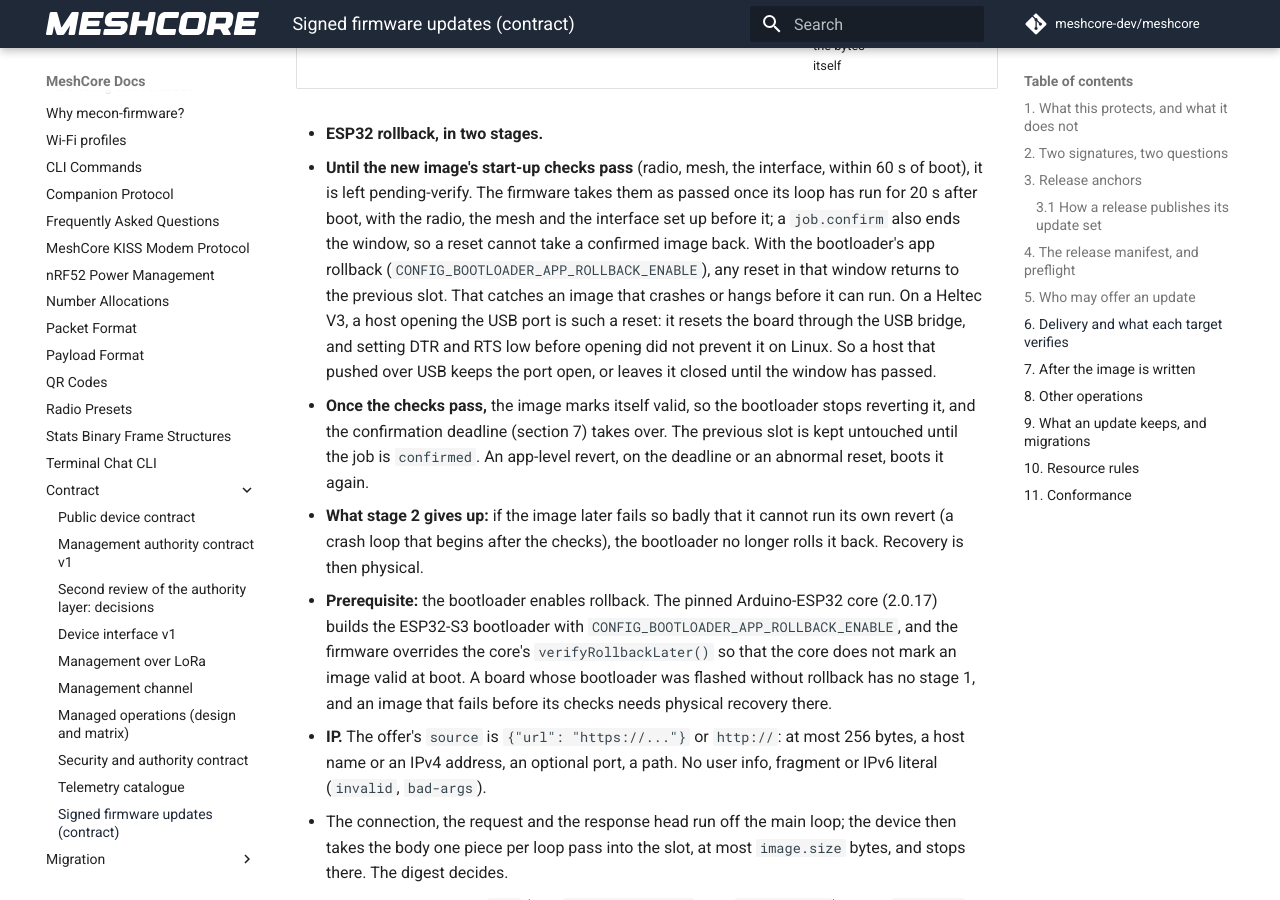
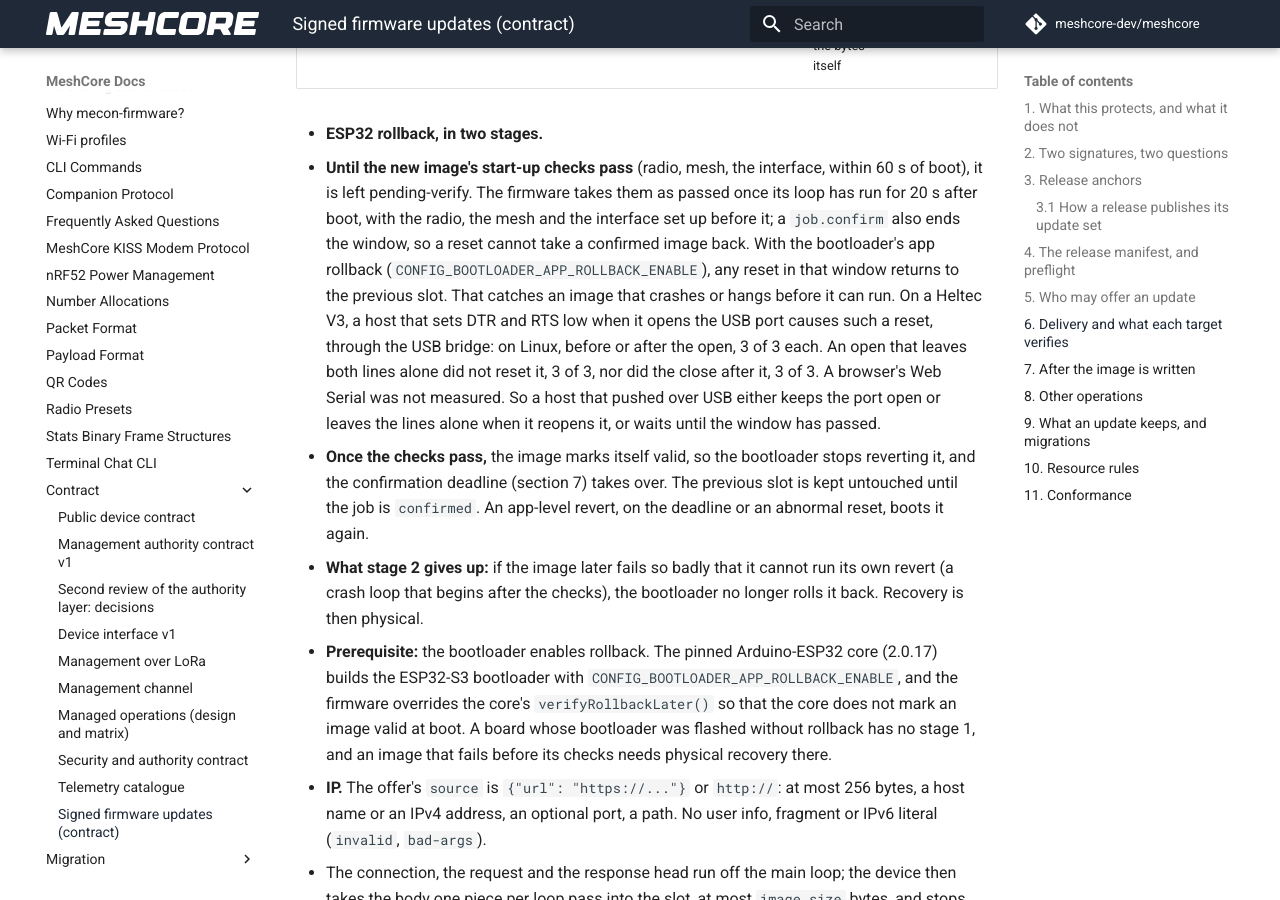
Before and after one commit to hoejriis/mecon-firmware, an MkDocs documentation site: the page built from docs/contract/UPDATES.md, in a window 1280 px wide and 900 px high, scrolled down 7108 px. Built offline with MkDocs 1.6.1 and Material for MkDocs 9.7.7, drawn with Linux system fonts in a browser that asks for light colours; comment, search, counter and statistics services are not loaded.

Commit message:
Docs: what resets a V3 on opening its port is setting DTR and RTS (#405)
* Docs: what resets a V3 on opening its port is setting DTR and RTS

Both runs here set the lines low, before or after the open, and both reset the board. The mesh coder ran an open that leaves them alone, and it did not reset, 3 of 3. So it is setting the lines that resets a V3, not opening the port.

Co-Authored-By: Claude Opus 5.5 (1M context) <noreply@anthropic.com>

* Docs: closing a V3's port after an untouched open does not reset it

Measured by the mesh coder on v3test by its uptime, 3 of 3. A browser's Web Serial is still not measured.

Co-Authored-By: Claude Opus 5.5 (1M context) <noreply@anthropic.com>

---------

Co-authored-by: Claude Opus 5.5 (1M context) <noreply@anthropic.com>

```diff
--- a/docs/contract/UPDATES.md
+++ b/docs/contract/UPDATES.md
@@ -138,7 +138,7 @@ Measured worst cases:
 
 - **ESP32 rollback, in two stages.**
   1. **Until the new image's start-up checks pass** (radio, mesh, the interface, within 60 s of boot), it is left pending-verify. The firmware takes them as passed once its loop has run for 20 s after boot, with the radio, the mesh and the interface set up before it; a `job.confirm` also ends the window, so a reset cannot take a confirmed image back. With the bootloader's app rollback (`CONFIG_BOOTLOADER_APP_ROLLBACK_ENABLE`), any reset in that window returns to the previous slot. That catches an image that crashes or hangs before it can run.
-     On a Heltec V3, a host opening the USB port is such a reset: it resets the board through the USB bridge, and setting DTR and RTS low before opening did not prevent it on Linux. So a host that pushed over USB keeps the port open, or leaves it closed until the window has passed.
+     On a Heltec V3, a host that sets DTR and RTS low when it opens the USB port causes such a reset, through the USB bridge: on Linux, before or after the open, 3 of 3 each. An open that leaves both lines alone did not reset it, 3 of 3, nor did the close after it, 3 of 3. A browser's Web Serial was not measured. So a host that pushed over USB either keeps the port open or leaves the lines alone when it reopens it, or waits until the window has passed.
   2. **Once the checks pass,** the image marks itself valid, so the bootloader stops reverting it, and the confirmation deadline (section 7) takes over. The previous slot is kept untouched until the job is `confirmed`. An app-level revert, on the deadline or an abnormal reset, boots it again.
   - **What stage 2 gives up:** if the image later fails so badly that it cannot run its own revert (a crash loop that begins after the checks), the bootloader no longer rolls it back. Recovery is then physical.
   - **Prerequisite:** the bootloader enables rollback. The pinned Arduino-ESP32 core (2.0.17) builds the ESP32-S3 bootloader with `CONFIG_BOOTLOADER_APP_ROLLBACK_ENABLE`, and the firmware overrides the core's `verifyRollbackLater()` so that the core does not mark an image valid at boot. A board whose bootloader was flashed without rollback has no stage 1, and an image that fails before its checks needs physical recovery there.
```
Also changed, not shown: docs/HARDWARE_VERIFIED.md (+1 -1 lines).
